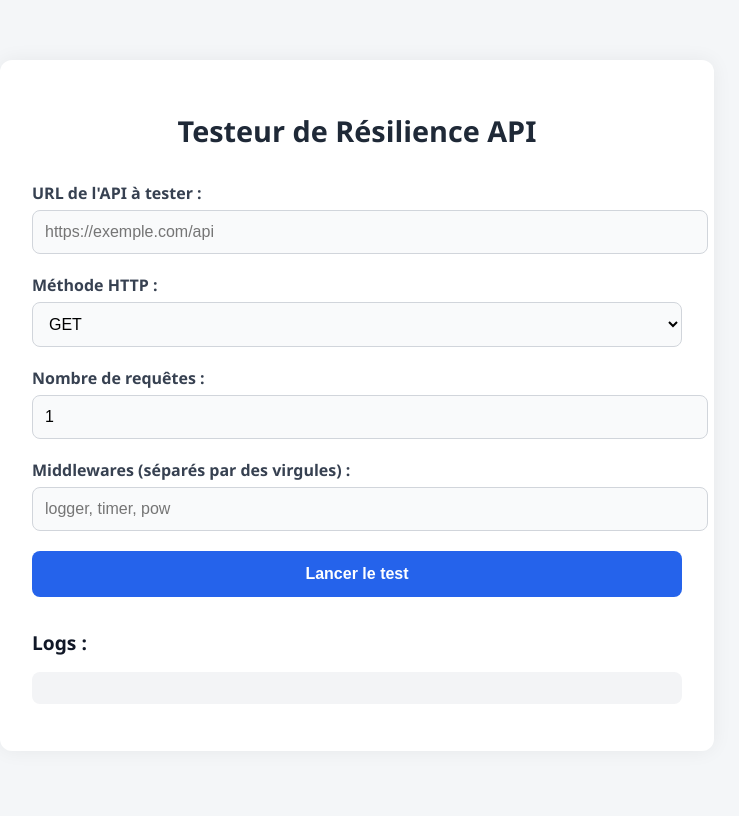
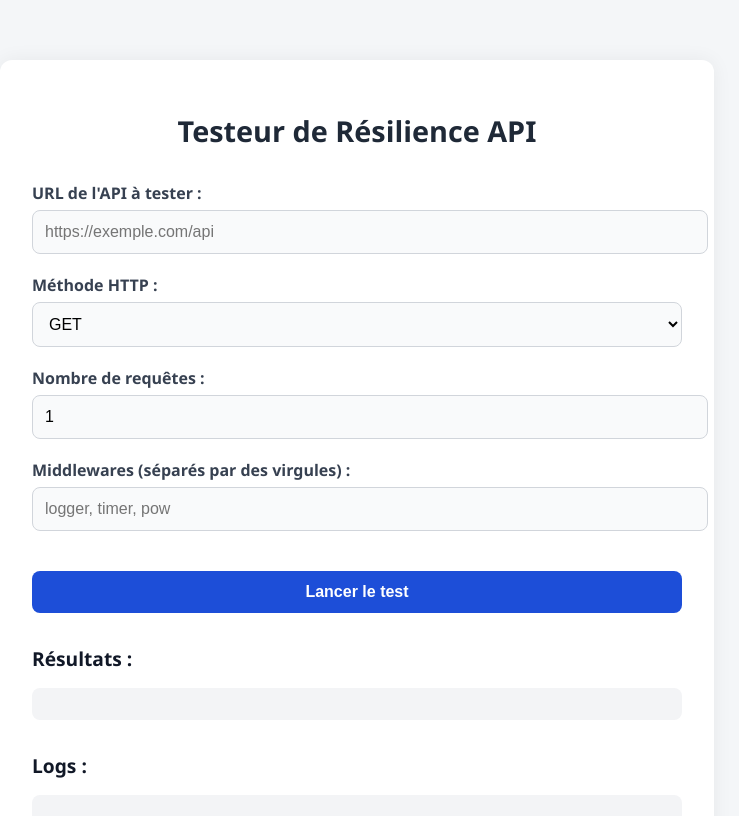
Before and after one commit to Mirandos/React-Final, a React (Create React App) app in the folder app-requete/: page / in a window 1280 px wide. Shown: the top 816 px of the page, without its empty margins (283-1022 px from the left). Built offline with nearby package versions, Linux system fonts and the light colour scheme.

Commit message:
*ADD* Bouton state (Lancer test / Arrêter test) + logs importants dans une div séparée

```diff
--- a/app-requete/public/middlewares/pow.js
+++ b/app-requete/public/middlewares/pow.js
@@ -18,6 +18,7 @@ window.__middleware__ = function (req, res, next) {
         const tryNonce = async () => {
             for (let i = 0; i < 1000; i++) {
                 nonce++;
+                console.log(nonce)
                 hash = await sha256(req.url + nonce);
                 if (hash.startsWith(target)) {
                     req.headers = {
--- a/app-requete/src/App.js
+++ b/app-requete/src/App.js
@@ -1,4 +1,4 @@
-import React, { useState } from "react";
+import React, { useState, useRef } from "react";
 import {Routes, Route } from "react-router-dom";
 import TesteurResilience from "./interface/TesteurResilience";
 import "./App.css";
@@ -8,24 +8,47 @@ function App() {
   const [count, setCount] = useState(1);
   const [middlewaresInput, setMiddlewaresInput] = useState("");
   const [logs, setLogs] = useState([]);
+  const [results, setResults] = useState([]);
   const [method, setMethod] = useState("GET");
   const [requestBody, setRequestBody] = useState("");
+
+  const [isRunning, setIsRunning] = useState(false);
+  const abortControllerRef = useRef(null);
+
+
 
   const addLog = (message) => {
     setLogs((prev) => [...prev, message]);
     console.log(message);
   };
 
+  const addResult = (message) => {
+    setResults((prev) => [...prev, message]);
+    console.log(message);
+  };
+
   window.__addLog = addLog;
 
   const handleStart = async () => {
+    if (isRunning) {
+      abortControllerRef.current?.abort();
+      setIsRunning(false);
+      addResult("Test interrompu");
+      return;
+    }
+
     const names = middlewaresInput.split(",").map((n) => n.trim()).filter(Boolean);
     const middlewares = await loadMiddlewares(names);
     setLogs([]);
+    setResults([]);
 
     let success = 0;
     let failure = 0;
     let totalTime = 0;
+
+    const controller = new AbortController();
+    abortControllerRef.current = controller;
+    setIsRunning(true);
 
     const requests = Array.from({ length: count }, (_, i) => {
       return new Promise(async (resolve) => {
@@ -50,6 +73,7 @@ function App() {
             headers: {
               ...req.headers,
             },
+            signal: controller.signal,
           };
 
           if (method !== "GET" && requestBody.trim()) {
@@ -57,7 +81,7 @@ function App() {
               options.headers["Content-Type"] = "application/json";
               options.body = JSON.stringify(JSON.parse(requestBody));
             } catch (err) {
-              addLog(`Body invalide : ${err.message}`);
+              addResult(`Body invalide : ${err.message}`);
               resolve();
               return;
             }
@@ -84,10 +108,13 @@ function App() {
     await Promise.all(requests);
 
     const average = count > 0 ? totalTime / count : 0;
-    addLog("Résultats finaux :");
-    addLog(`Succès : ${success}`);
-    addLog(`Échecs : ${failure}`);
-    addLog(`Temps moyen : ${Math.round(average)} ms`);
+    addResult("Résultats finaux :");
+    addResult(`Succès : ${success}`);
+    addResult(`Échecs : ${failure}`);
+    addResult(`Temps moyen : ${Math.round(average)} ms`);
+
+    setIsRunning(false);
+    abortControllerRef.current = null;
   };
 
   async function loadMiddlewares(names) {
@@ -139,6 +166,7 @@ function App() {
           path="/"
           element={
             <TesteurResilience
+              isRunning={isRunning}
               url={url}
               setUrl={setUrl}
               count={count}
@@ -146,6 +174,7 @@ function App() {
               middlewaresInput={middlewaresInput}
               setMiddlewaresInput={setMiddlewaresInput}
               logs={logs}
+              results={results}
               handleStart={handleStart}
               method={method}
               setMethod={setMethod}
--- a/app-requete/src/interface/TesteurResilience.jsx
+++ b/app-requete/src/interface/TesteurResilience.jsx
@@ -8,11 +8,13 @@ const TesteurResilience = ({
   middlewaresInput,
   setMiddlewaresInput,
   logs,
+  results,
   handleStart,
   method,
   setMethod,
   requestBody,
-  setRequestBody
+  setRequestBody,
+  isRunning,
 }) => {
   return (
     <div className="container">
@@ -78,7 +80,27 @@ const TesteurResilience = ({
         />
       </div>
 
-      <button onClick={handleStart}>Lancer le test</button>
+      <button
+        onClick={handleStart}
+        style={{
+          backgroundColor: isRunning ? "#e63946" : "#1d4ed8",
+          color: "white",
+          padding: "12px 24px",
+          border: "none",
+          borderRadius: "8px",
+          fontSize: "16px",
+          cursor: "pointer",
+          width: "100%",
+          marginTop: "20px",
+        }}
+      >
+        {isRunning ? "Arrêter le test" : "Lancer le test"}
+      </button>
+
+      <div>
+        <h2>Résultats :</h2>
+        <pre>{results.join("\n")}</pre>
+      </div>
 
       <div>
         <h2>Logs :</h2>
```
